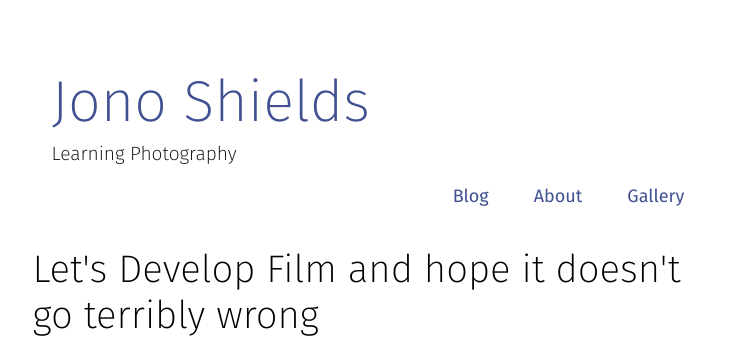
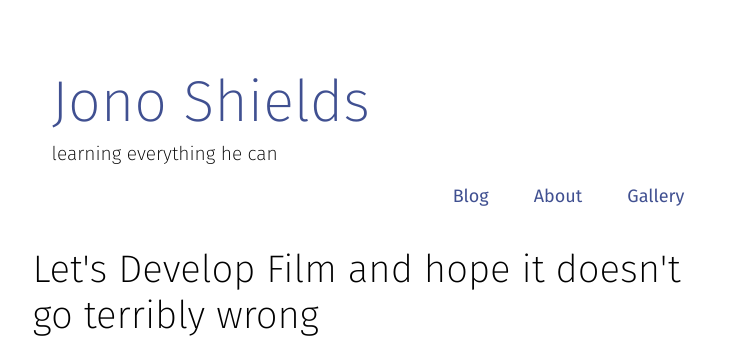
Before and after one commit to foopod/blog-3.0, a Jekyll site: the page built from index.html, in a window 1280 px wide and 900 px high. Shown: the top 338 px of the window, without its empty margins (262-1017 px from the left). Built offline with Jekyll 4.4.1, drawn with Linux system fonts in a browser that asks for light colours; the list of posts is cut into pages by our own code.

Commit message:
Update _config.yml

```diff
--- a/_config.yml
+++ b/_config.yml
@@ -7,8 +7,8 @@ permalink:        pretty
 
 # Setup
 title:            'Jono Shields'
-tagline:          'Learning Photography'
-description:      'Jono learns photography'
+tagline:          'learning everything he can'
+description:      'Jono learns everything!'
 url:              jonoshields.com
 baseurl:          ''
 
```
